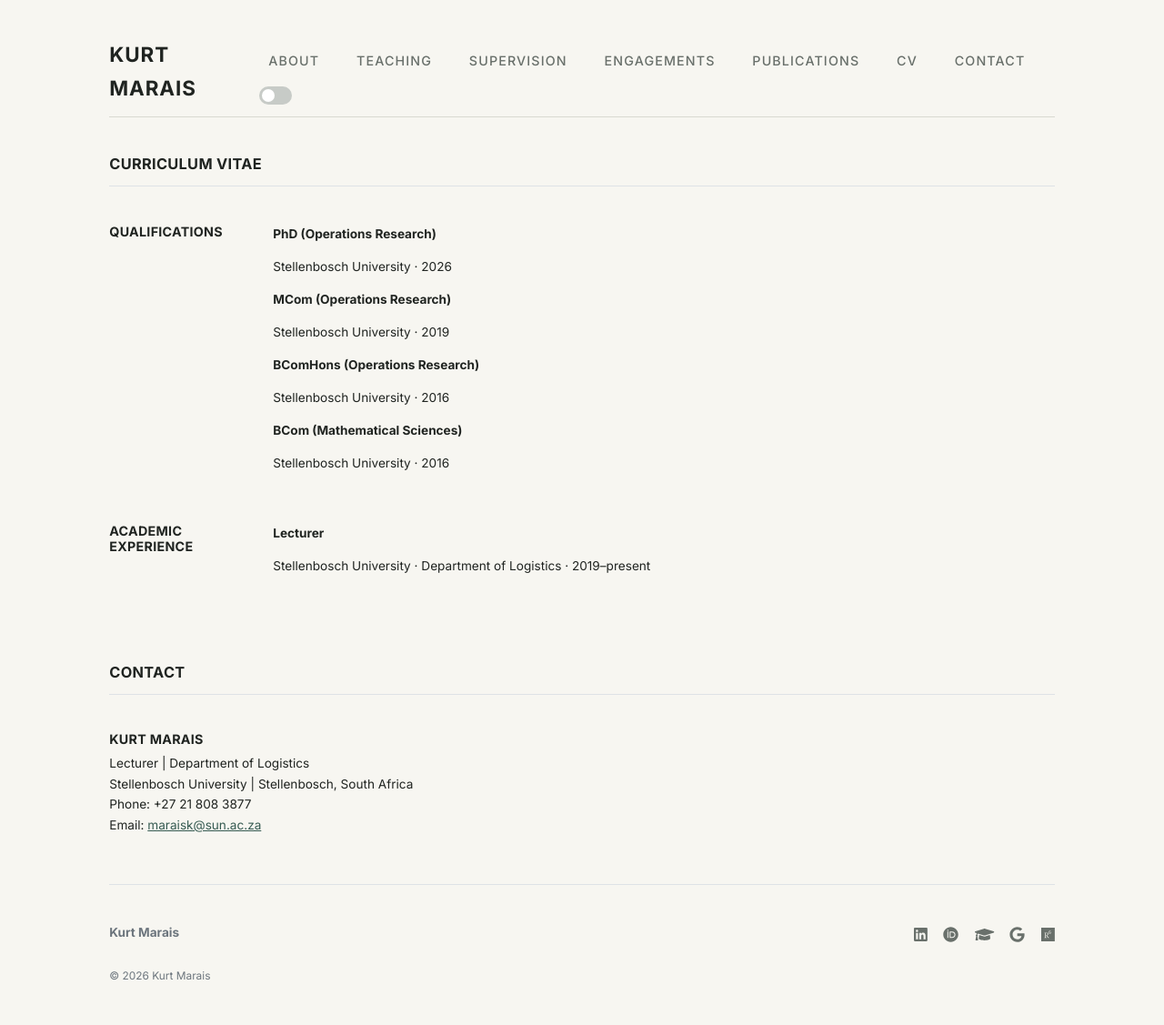
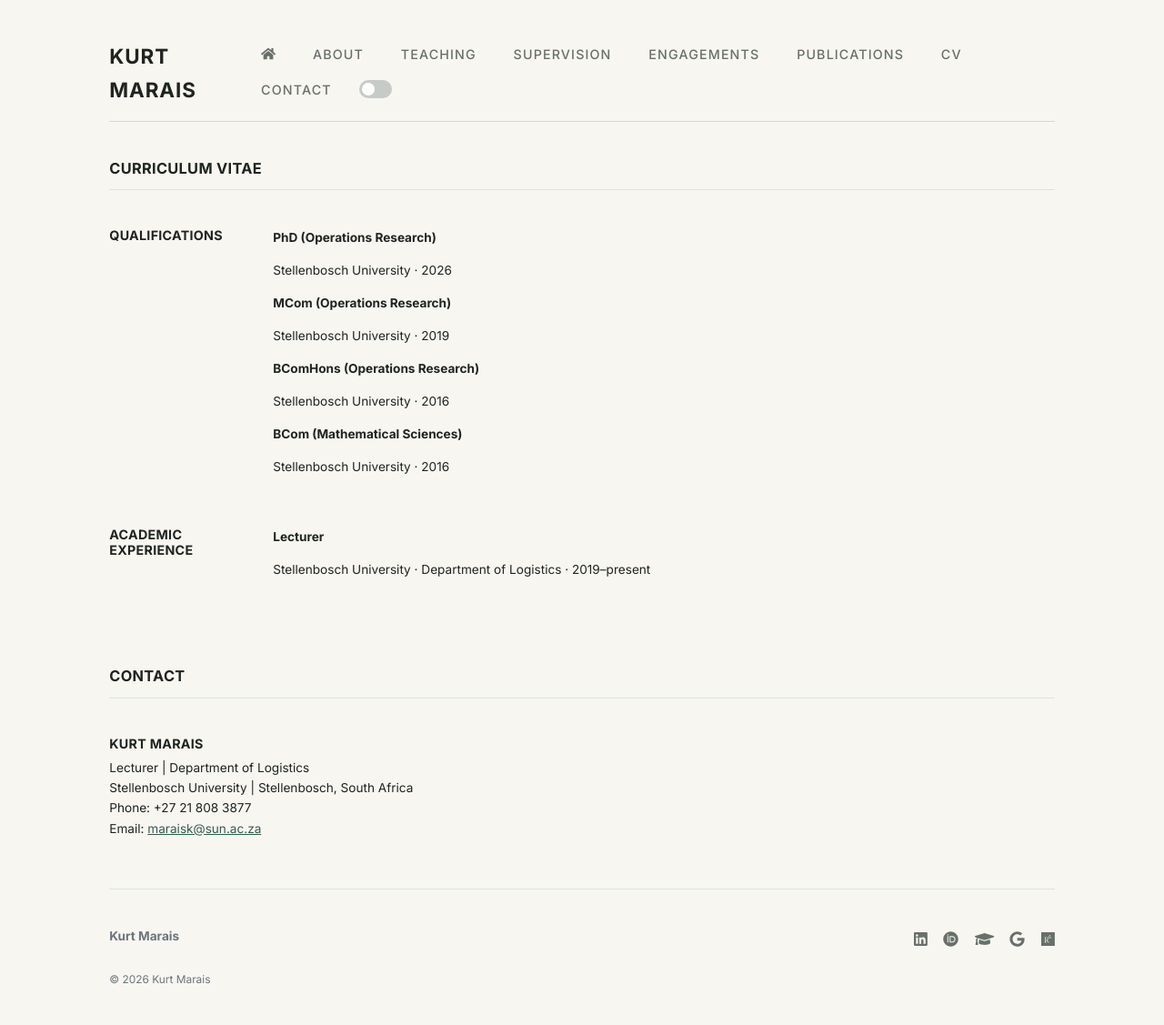
Before and after one commit to kurtmarais/kurtmarais.github.io, a Jekyll site: the page built from cv.md, in a window 1280 px wide. Shown: the whole page at 91% size. Built offline with Jekyll 4.4.1, drawn with Linux system fonts in a browser that asks for light colours.

Commit message:
Update header.html

```diff
--- a/_includes/header.html
+++ b/_includes/header.html
@@ -26,7 +26,12 @@
   </div>
 
   <nav class="desktop-navigation d-inline-flex flex-wrap mt-3 mt-md-0 ms-md-auto" aria-label="Primary navigation">
-
+    <a class="nav-link home-nav-link me-3 py-2 text-decoration-none"
+       href="{{ '/' | relative_url }}"
+       aria-label="Home"
+       title="Home">
+      <i class="fas fa-home"></i>
+    </a>
     {% for item in site.data.settings.menu %}
       {% if item.url contains '#' %}
         <a class="nav-link me-3 py-2 text-decoration-none" href="{{ item.url }}">{{ item.name }}</a>
```
